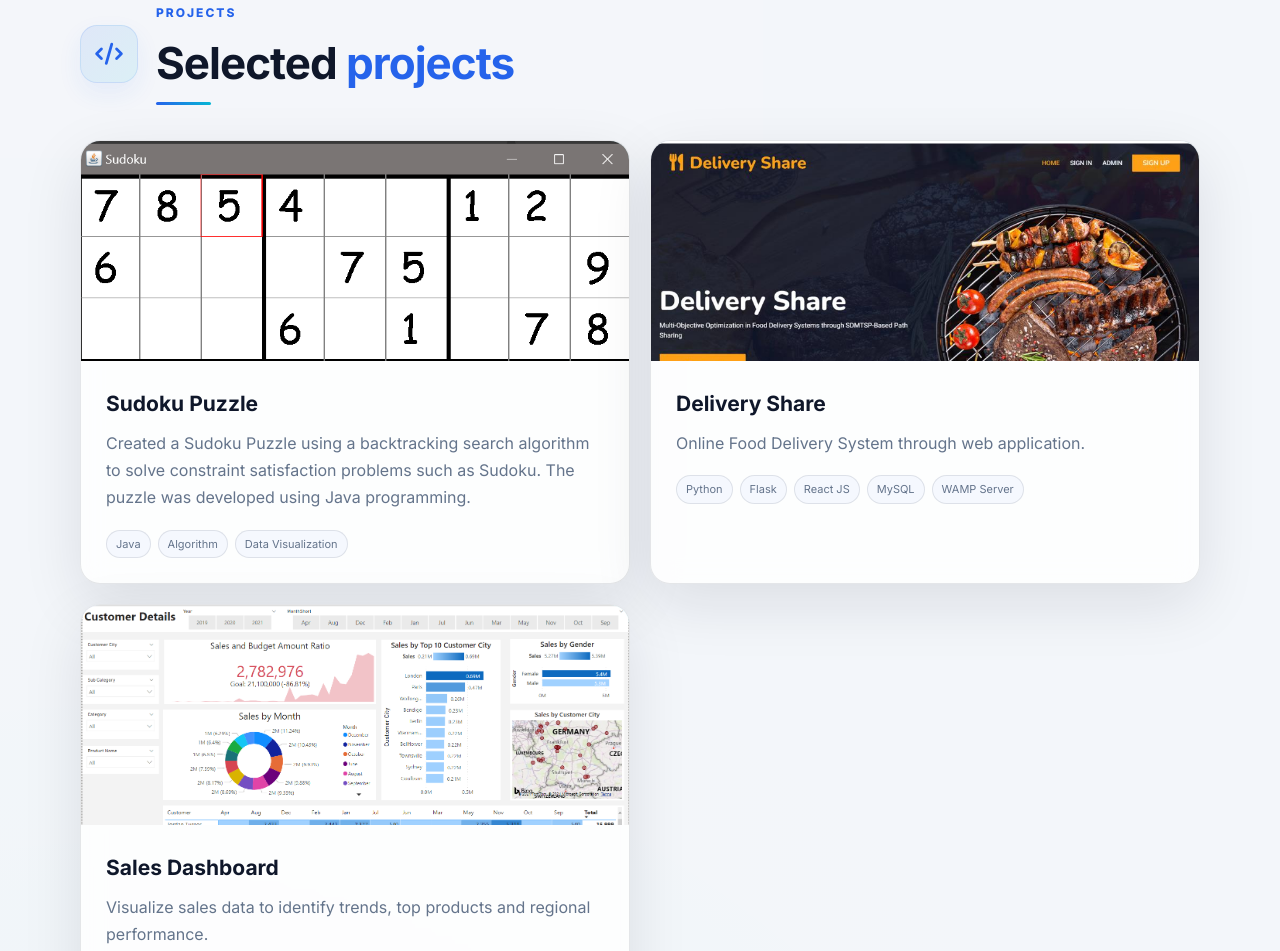
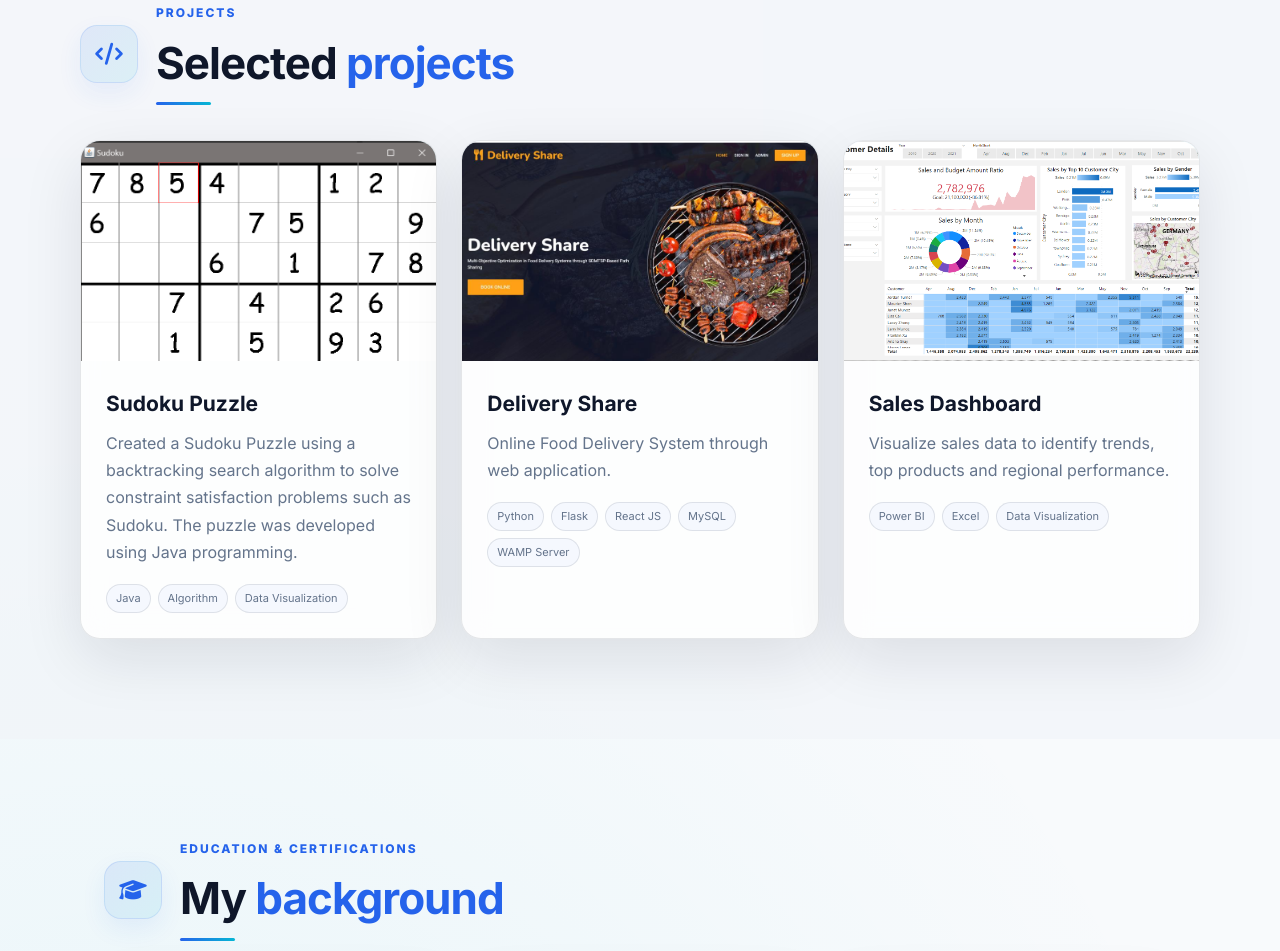
Before and after one commit to surenthiran017/Portfolio, a plain HTML site: page index.html in a window 1280 px wide. Shown: the part 2918-3869 px from the top of the page. Drawn offline with nearby package versions, Linux system fonts and the light colour scheme.

Commit message:
Update style.css

```diff
--- a/style.css
+++ b/style.css
@@ -699,8 +699,8 @@ section h2::after {
 /* PROJECTS */
 .project-grid {
     display: grid;
-    grid-template-columns: repeat(2,1fr);
-    gap: 20px;
+    grid-template-columns: repeat(3,1fr);
+    gap: 24px;
 }
 
 .project-card {
```
